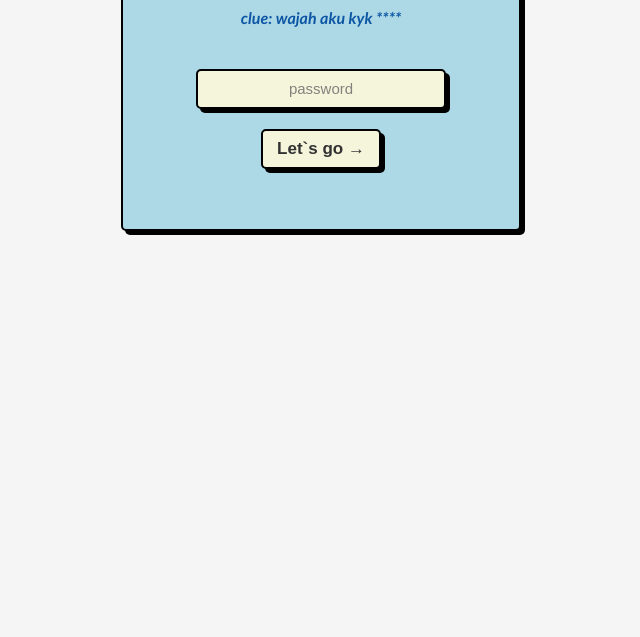
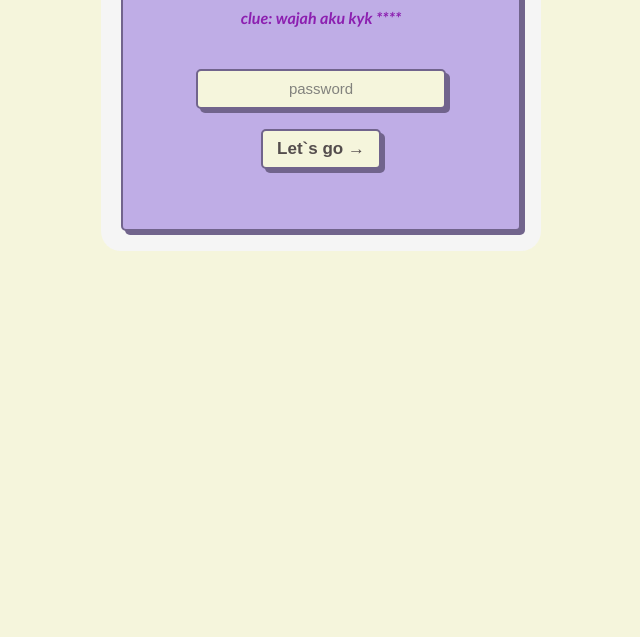
Before and after one commit to kkokonatsu/selamatuts, a plain HTML site: page index.html in a window 1280 px wide. Shown: the part 163-800 px from the top of the page, without its empty margins (319-959 px from the left). Drawn offline with Linux system fonts and the light colour scheme.

Commit message:
Update index.html

```diff
--- a/index.html
+++ b/index.html
@@ -9,7 +9,7 @@
             box-sizing: border-box;
         }
         body {
-            background-color: #f5f5f5;
+            background-color: beige;
             display: flex;
             flex-direction: column;
             align-items: center;
@@ -25,13 +25,13 @@
         }
         .form {
             --input-focus: #2d8cf0;
-            --font-color: #323232;
+            --font-color: #544d4d;
             --font-color-sub: #666;
             --bg-color: beige;
-            --main-color: black;
+            --main-color: rgb(113, 100, 140);
             width: 25rem;
             padding: 20px;
-            background: lightblue;
+            background: rgb(191, 173, 230);
             display: flex;
             flex-direction: column;
             gap: 20px;
@@ -43,7 +43,7 @@
             margin: 10px 0px -30px 0px;
         }
         h4 {
-            color: #0d56a4;
+            color: #8c1fb0;
         }
         .input {
             width: 250px;
```
